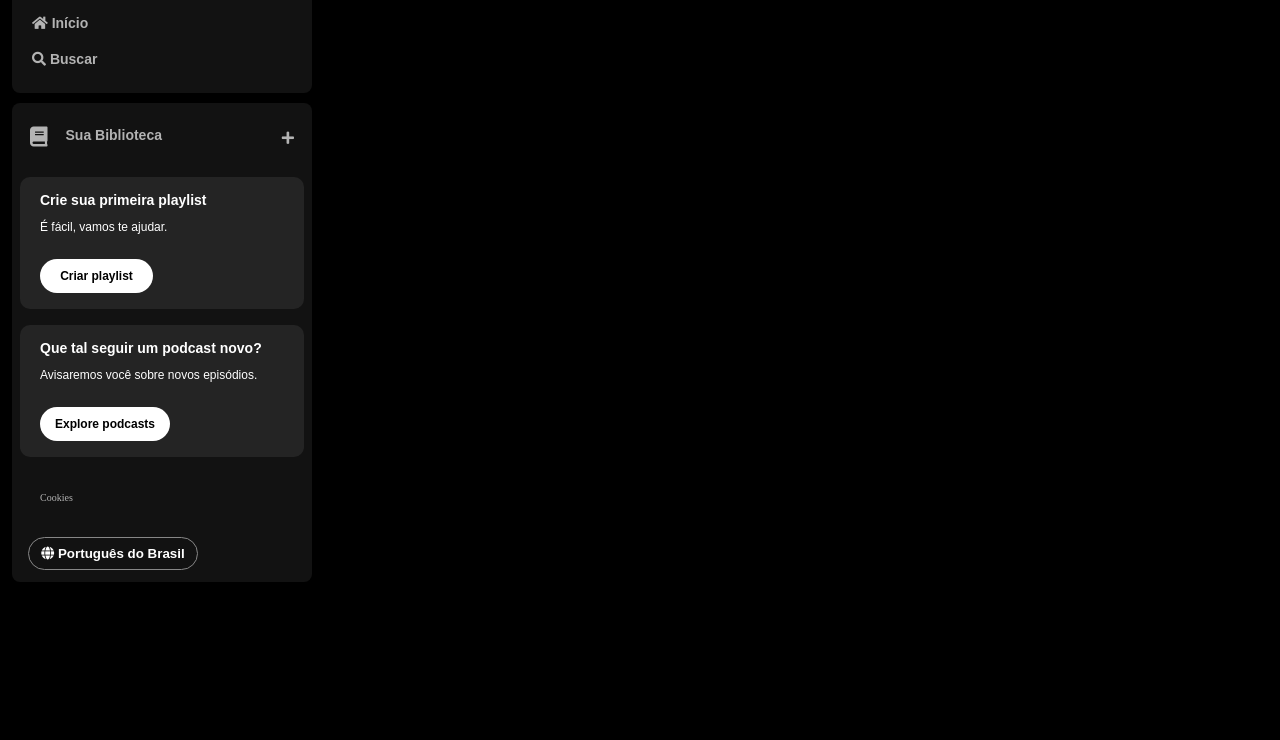
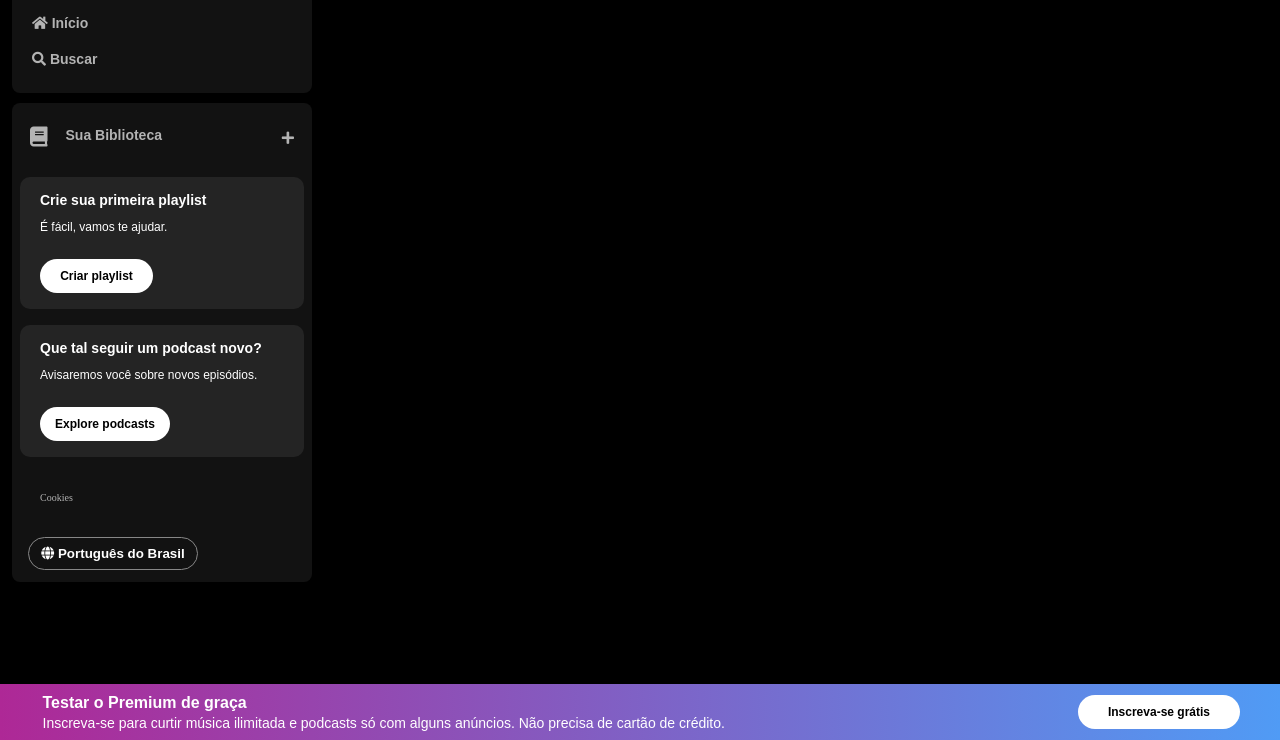
Before and after one commit to brasselotti/spotify-imersao-alura, a plain HTML site: page index.html in a window 1280 px wide. Shown: the part 60-800 px from the top of the page. Drawn offline with Linux system fonts and the light colour scheme.

Commit message:
Adicionando footer

```diff
--- a/index.html
+++ b/index.html
@@ -75,5 +75,20 @@
             </div>
         </div>
     </div>
+
+
+    <footer class="disclaimer-premium">
+        <div class="text">
+            <p class="disclaimer-premium__title">Testar o Premium de graça</p>
+            <p class="disclaimer-premium__subtitle">
+                Inscreva-se para curtir música ilimitada e podcasts só com alguns
+                anúncios. Não precisa de cartão de crédito.
+            </p>
+        </div>
+        <div class="button">
+            <button type="button">Inscreva-se grátis</button>
+        </div>
+    </footer>
+
 </body>
 </html>
--- a/style.css
+++ b/style.css
@@ -222,3 +222,50 @@ body {
     margin: 8px;
     padding: 8px;
 }
+
+.disclaimer-premium {
+    position: fixed;
+    bottom: 0;
+    left: 0;
+    right: 0;
+    background: linear-gradient(to right, #ae2896, #509bf5);
+    padding: 8px 40px;
+    display: flex;
+    justify-content: space-between;
+    align-items: center;
+
+}
+.disclaimer-premium .text {
+   flex-shrink: 0;
+}
+.disclaimer-premium .disclaimer-premium__title {
+    color: #ffffff;
+    font-weight: 400;
+    font-size: 16px;
+    font-family: "DM Sans", sans-serif;
+    font-weight: bold;
+    padding: 2.5px;
+}
+
+.disclaimer-premium .disclaimer-premium__subtitle {
+    color: #ffffff;
+    font-size: 14px;
+    font-weight: 400;
+    font-family: "DM Sans", sans-serif;
+    padding: 2.5px;
+
+}
+
+.disclaimer-premium button {
+    display: flex;
+    align-self: center;
+    background-color: #ffffff;
+    color: #000000;
+    font-size: 12px;
+    font-weight: bold;
+    padding: 10px 30px;
+    border: 10px;
+    border-radius: 40px;
+    cursor: pointer;
+    flex-shrink: 1;
+}
```
